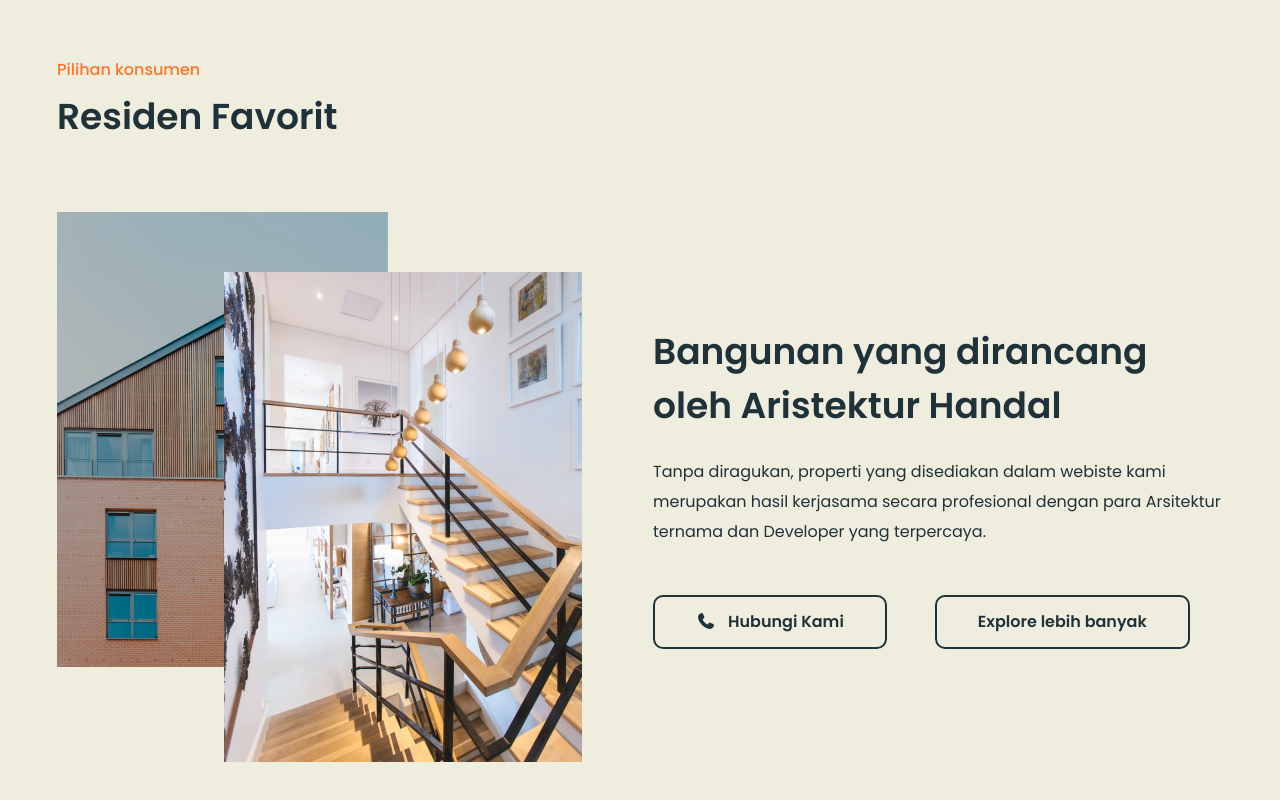
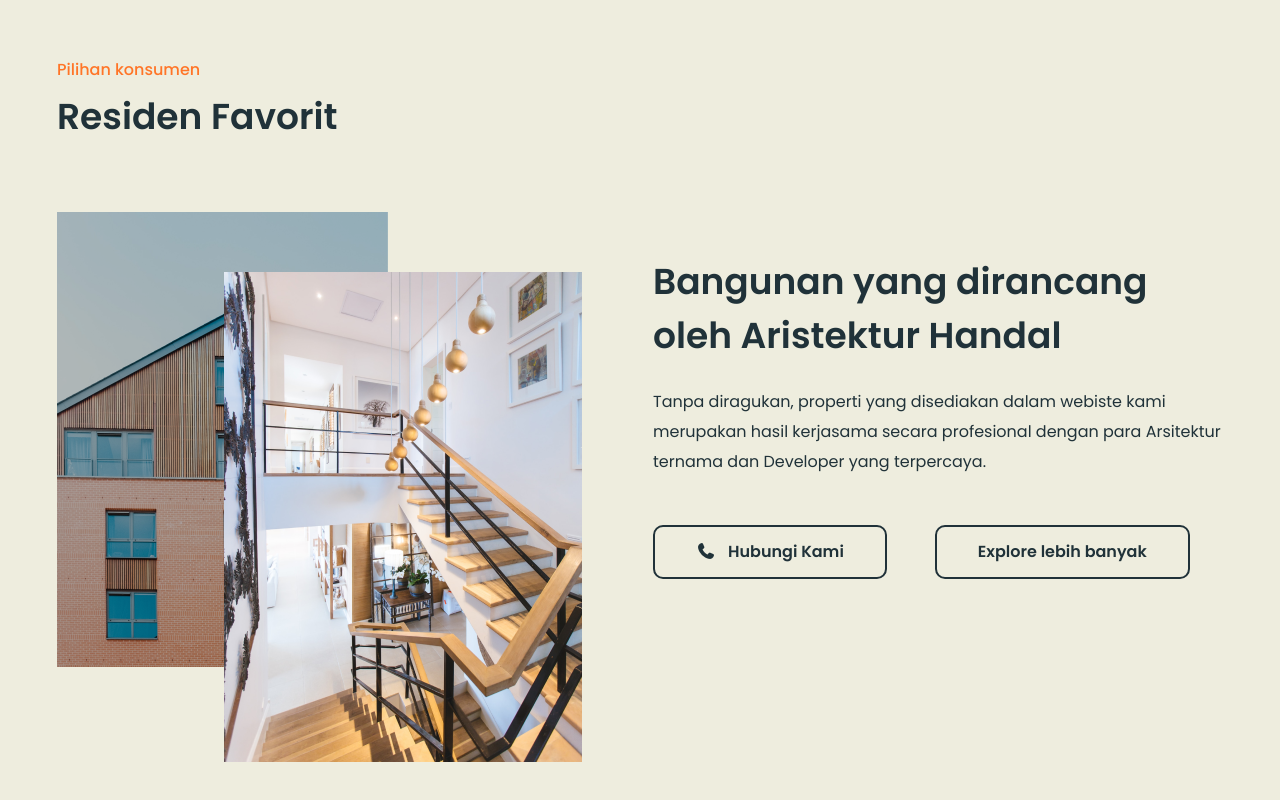
Before and after one commit to Sijan666/omahFigma, a website: page index.html in a window 1280 px wide. Shown: the part 1477-2277 px from the top of the page. Drawn offline with Linux system fonts and the light colour scheme.

Commit message:
add : -mt in favorit part

```diff
--- a/index.html
+++ b/index.html
@@ -100,7 +100,7 @@
                 <div class="favoImg w-full">
                     <img src="images/favo.png" alt="">
                 </div>
-                <div class="favoText">
+                <div class="favoText -mt-35">
                     <h3 class="text-[36px] font-Poppins font-semibold text-[#203239] w-126.75">Bangunan yang dirancang oleh Aristektur Handal</h3>
                     <p class="text-base font-Poppins text-[#203239] w-142.5 pt-6 pb-12 leading-7.5">Tanpa diragukan, properti yang disediakan dalam webiste kami merupakan hasil kerjasama secara profesional dengan para Arsitektur ternama dan Developer yang terpercaya.</p>
                     <div class="flex gap-x-12">
```
Also changed, not shown: src/output.css.
